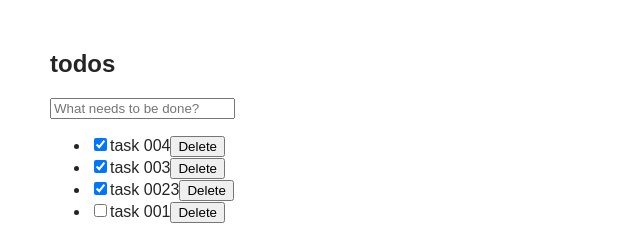
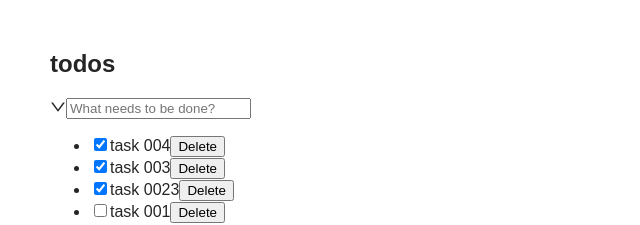
Before and after one commit to tongliAyra/todo-web-with-redux, a React (Create React App) app: page / in a window 1280 px wide. Shown: the top 225 px of the page, without its empty margins (0-640 px from the left). Built offline with nearby package versions, Linux system fonts and the light colour scheme; data requests are answered from the project's data file.

Commit message:
feat: set all tasks completed or todo when click downOutlined btn

```diff
--- a/package.json
+++ b/package.json
@@ -3,6 +3,7 @@
   "version": "0.1.0",
   "private": true,
   "dependencies": {
+    "@ant-design/icons": "^4.7.0",
     "@reduxjs/toolkit": "^1.8.3",
     "@testing-library/jest-dom": "^5.11.9",
     "@testing-library/react": "^11.2.5",
--- a/src/components/task-content/TaskContent.js
+++ b/src/components/task-content/TaskContent.js
@@ -43,7 +43,12 @@ export const TaskContent = () => {
 
   return (
     <div>
-      <TaskInput handleAddTask={ handleAddTask } />
+      <TaskInput
+        handleAddTask={ handleAddTask }
+        handleUpdateTask={ handleUpdateTask }
+        todoTaskList={ todoTaskList }
+        completedTaskList={ completedTaskList }
+      />
       { showTaskList.showAllTask &&
         <TaskList
           taskList={ taskList }
--- a/src/components/task-input/TaskInput.js
+++ b/src/components/task-input/TaskInput.js
@@ -1,11 +1,15 @@
-import React from 'react'
-import { useState } from 'react'
+import React, { useState } from 'react'
 import './style.css'
 import { Input } from 'antd'
+import { DownOutlined } from '@ant-design/icons'
 
 const PLACEHOLDER = 'What needs to be done?'
 
-export const TaskInput = ({ handleAddTask }) => {
+export const TaskInput = (
+  { handleAddTask,
+    handleUpdateTask,
+    completedTaskList,
+    todoTaskList }) => {
   const [taskName, setTaskName] = useState('')
 
   const onChangeName = (e) => setTaskName(e.target.value)
@@ -19,8 +23,26 @@ export const TaskInput = ({ handleAddTask }) => {
     }
   }
 
+  const handleAllTaskCompleted = () => todoTaskList.map(
+    (task) => handleUpdateTask(
+      { id: task.id, taskName: task.taskName, isChecked: !task.isChecked }))
+
+  const handleAllTaskToDo = () => completedTaskList.map(
+    (task) => handleUpdateTask(
+      { id: task.id, taskName: task.taskName, isChecked: !task.isChecked }))
+
+  const checkTasks = () => {
+    if (todoTaskList.length > 0){
+      handleAllTaskCompleted()
+    }else {
+      handleAllTaskToDo()
+    }
+  }
+
+
   return (
     <div>
+      <DownOutlined onClick={ () => checkTasks() }/>
       <label htmlFor="add-task" />
       <Input
         type="text"
```
Also changed, not shown: src/tasking.md (+3 -0 lines), 1 other file (tests, documents, lock files or other folders).
